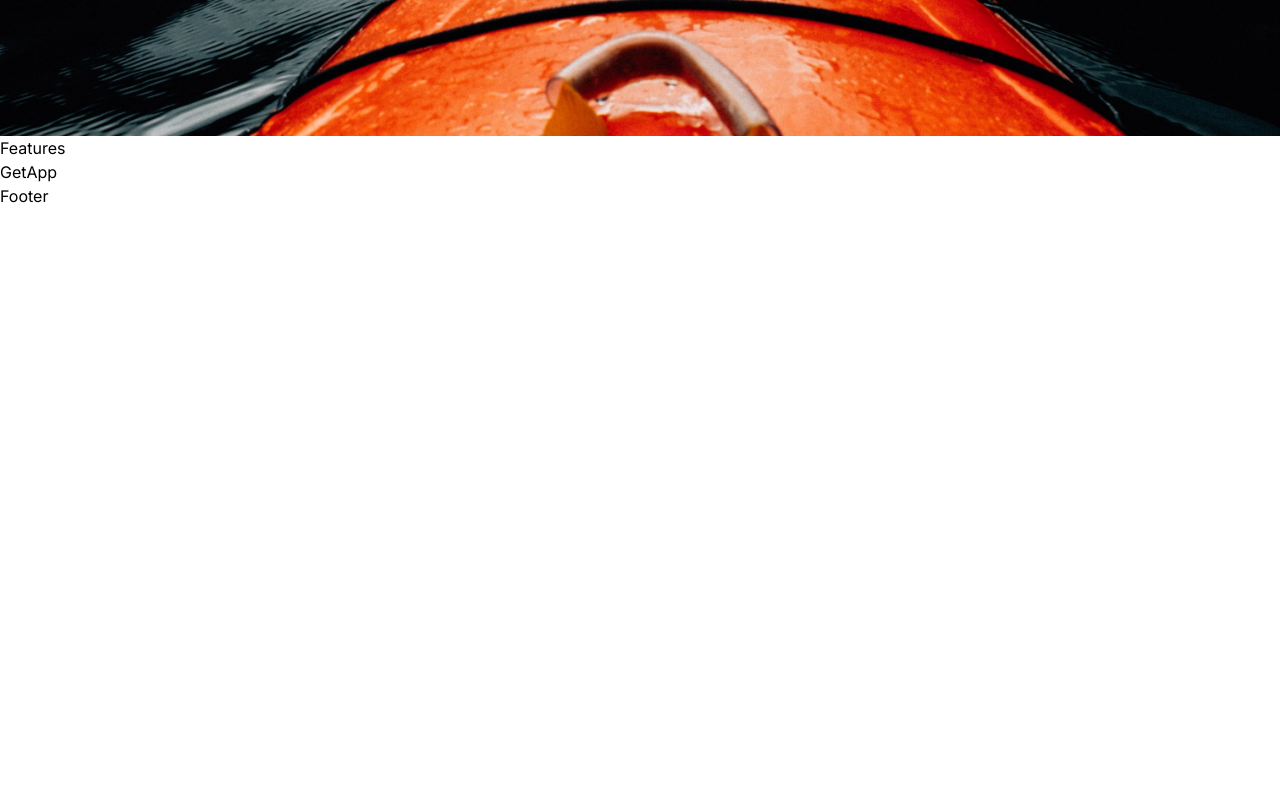
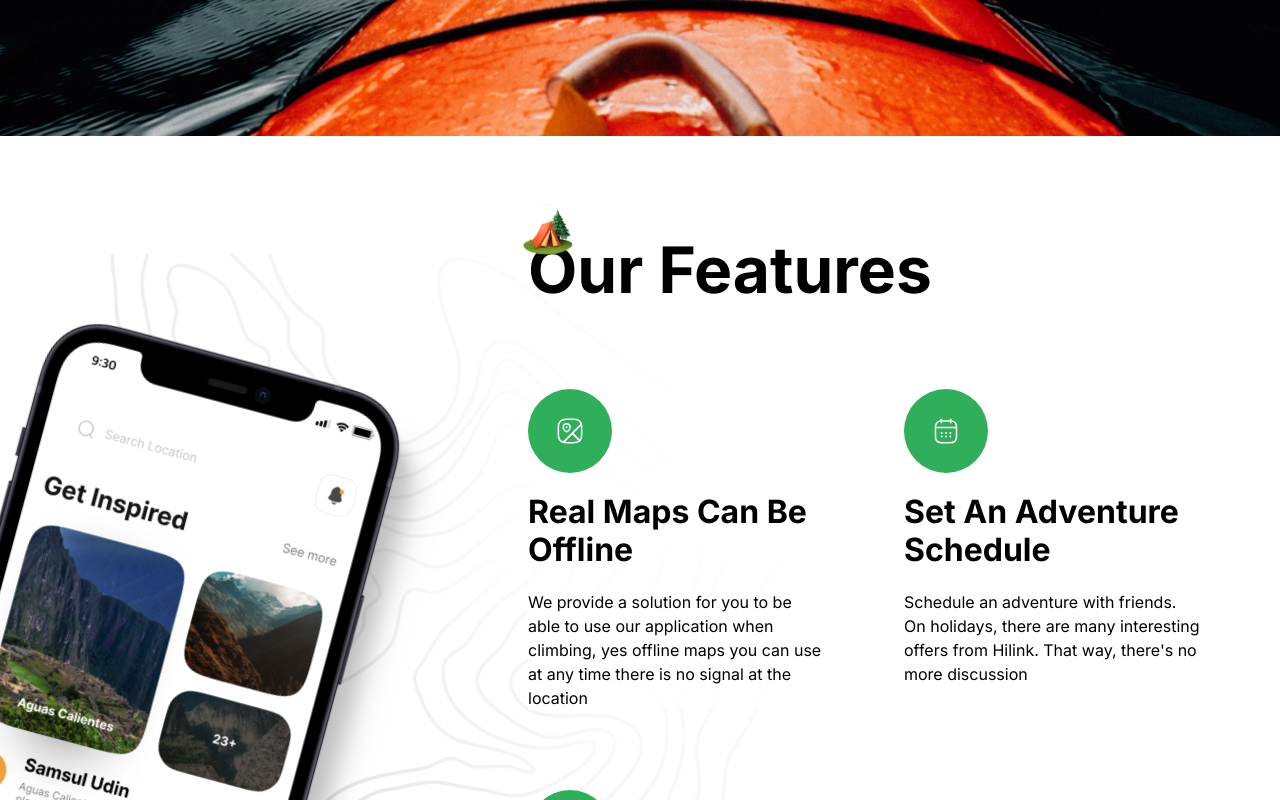
Before and after one commit to HimansuThapa2059/Travelo, a Next.js app: page / in a window 1280 px wide. Shown: the part 2480-3280 px from the top of the page. Before the commit the page ends 2688 px from the top, so only its background shows below. Built offline with nearby package versions, Linux system fonts and the light colour scheme.

Commit message:
added features section

```diff
--- a/components/Features.tsx
+++ b/components/Features.tsx
@@ -1,7 +1,78 @@
+import { FEATURES } from "@/constants";
+import Image from "next/image";
 import React, { FC } from "react";
 
+interface FeatureItemProps {
+  title: string;
+  icon: string;
+  variant: "green" | "orange";
+  description: string;
+}
+
+const FeatureItem: FC<FeatureItemProps> = ({
+  title,
+  icon,
+  variant,
+  description,
+}) => {
+  return (
+    <li className="flex flex-1 flex-col items-start w-full ">
+      {/* <div className="rounded-full p-4 lg:p-7 bg-green-50"> */}
+      <div className={`rounded-full p-4 lg:p-7 bg-${variant}-50`}>
+        <Image
+          src={icon}
+          alt="map"
+          width={28}
+          height={28}
+          className={`bg-${variant}-50`}
+          // className="bg-green-50"
+        />
+      </div>
+      <h2 className="bold-20 lg:bold-32 mt-5 capitalize">{title}</h2>
+      <p className="regular-16 mt-5 bg-white/80">{description}</p>
+    </li>
+  );
+};
+
 const Features: FC = () => {
-  return <div>Features</div>;
+  return (
+    <section className="flexCenter flex-col overflow-hidden bg-feature-bg bg-no-repeat bg-center py-24">
+      <div className="max-container padding-container relative  w-full flex justify-end">
+        <div className="flex flex-1 lg:min-h-[900px]">
+          <Image
+            src="/phone.png"
+            alt="phone"
+            width={440}
+            height={1000}
+            className="feature-phone"
+          />
+        </div>
+        <div className="z-20 flex flex-col w-full lg:w-[60%]">
+          <div className="relative">
+            <Image
+              src="/camp.svg"
+              alt="camp"
+              height={50}
+              width={50}
+              className="absolute left-[-5px] top-[-28px] w-10 lg:w-[50px]"
+            />
+            <h2 className="bold-40 lg:bold-64   ">Our Features</h2>
+          </div>
+          <ul className="mt-10 grid gap-10 md:grid-cols-2 lg:mt-20 lg:gap-20">
+            {FEATURES.map((feature) => (
+              <FeatureItem
+                key={feature.title}
+                title={feature.title}
+                icon={feature.icon}
+                description={feature.description}
+                variant={feature.variant === "green" ? "green" : "orange"}
+              />
+            ))}
+          </ul>
+        </div>
+      </div>
+    </section>
+  );
 };
 
 export default Features;
```
